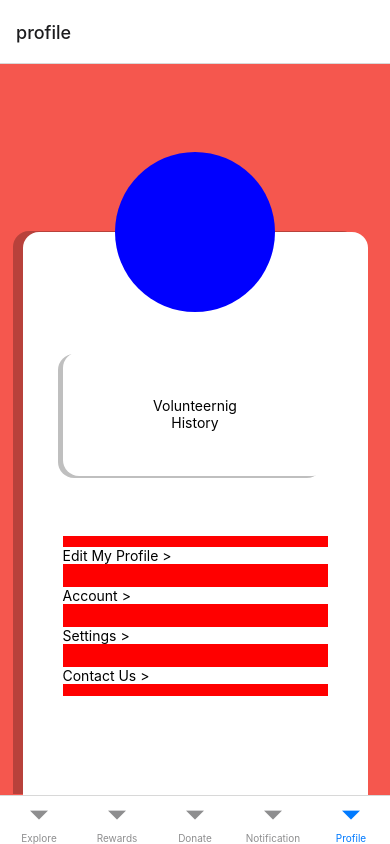
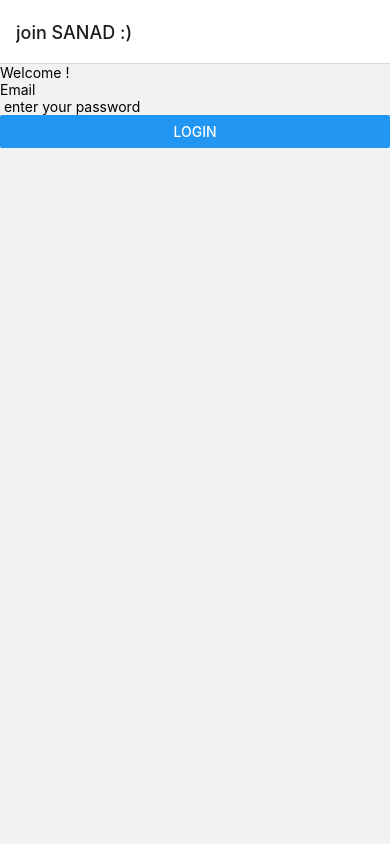
Before and after one commit to Ghaalia/Sanad-FrontEnd-Native, a React Native app: screen /ProfileNavigation in a window 390 px wide. Built offline with nearby package versions, Linux system fonts and the light colour scheme.

Commit message:
login function

```diff
--- a/App.js
+++ b/App.js
@@ -3,6 +3,7 @@
 import { StatusBar } from "expo-status-bar";
 import { SafeAreaView, StyleSheet, Text, View } from "react-native";
 import MainNavigation from "./src/navigations/MainNavigation";
+import AuthNavigation from "./src/navigations/AuthNavigation";
 
 export default function App() {
   const queryClient = new QueryClient();
@@ -10,7 +11,8 @@
     <QueryClientProvider client={queryClient}>
       <StatusBar style="dark" />
       <NavigationContainer>
-        <MainNavigation />
+        <AuthNavigation />
+        {/* <MainNavigation /> */}
       </NavigationContainer>
     </QueryClientProvider>
   );
--- a/src/apis/auth.js
+++ b/src/apis/auth.js
@@ -0,0 +1,11 @@
+import { instance } from ".";
+
+const login = async (email, password) => {
+  const res = await instance.post("/login", {
+    email,
+    password,
+  });
+  return res.data;
+};
+
+export { login };
--- a/src/apis/index.js
+++ b/src/apis/index.js
@@ -1,6 +1,6 @@
 const { default: axios } = require("axios");
 
-const BaseURL = "";
+const BaseURL = "http://localhost:8000/api";
 const instance = axios.create({
   baseURL: BaseURL,
 });
--- a/src/screens/auth/Login.js
+++ b/src/screens/auth/Login.js
@@ -1,10 +1,35 @@
-import { StyleSheet, Text, View } from "react-native";
-import React from "react";
+import { Button, StyleSheet, Text, View } from "react-native";
+import React, { useState } from "react";
+import { TextInput } from "react-native-gesture-handler";
+import { useMutation } from "@tanstack/react-query";
+import { login } from "../../apis/auth";
 
 const Login = () => {
+  const [email, setEmail] = useState("");
+  const [password, setPassword] = useState("");
+
+  const { mutate } = useMutation({
+    mutationKey: ["login"],
+    mutationFn: () => login(email, password),
+  });
   return (
     <View>
-      <Text>Login</Text>
+      <Text>Welcome !</Text>
+      <TextInput
+        placeholder="Email"
+        onChangeText={(text) => {
+          setEmail(text);
+        }}
+      />
+      <TextInput
+        placeholder=" enter your password"
+        secureTextEntry
+        onChangeText={(text) => {
+          setPassword(text);
+        }}
+      />
+
+      <Button title="login" onPress={mutate} />
     </View>
   );
 };
```
